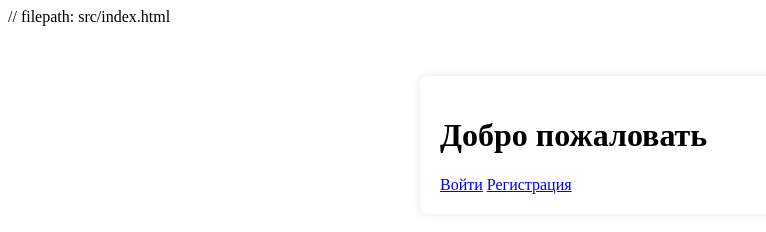
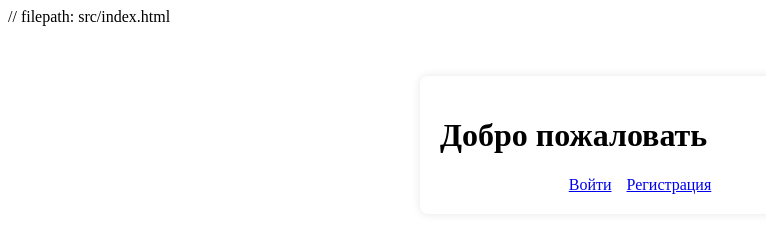
Before and after one commit to PivnoePuziko72/dashboard_brainrot, a website: page index.html in a window 1280 px wide. Shown: the whole page, without its empty margins (0-766 px from the left). Drawn offline with Linux system fonts and the light colour scheme; files that its build step writes are made by us from their sources.

Commit message:
nextdoor

```diff
--- a/src/pages/index.html
+++ b/index.html
@@ -11,8 +11,8 @@
     <div class="auth-container">
         <h1>Добро пожаловать</h1>
         <div class="buttons">
-            <a href="login.html">Войти</a>
-            <a href="register.html">Регистрация</a>
+            <a href="src/pages/login.html">Войти</a>
+            <a href="src/pages/register.html">Регистрация</a>
         </div>
     </div>
 </body>
--- a/src/css/style.css
+++ b/src/css/style.css
@@ -18,15 +18,22 @@ input {
     border-radius: 4px;
 }
 
-button {
-    padding: 10px;
+.buttons {
+    display: flex;
+    gap: 15px;
+    justify-content: center;
+    margin-top: 20px;
+}
+
+.btn {
+    padding: 10px 20px;
     background: #007bff;
     color: white;
-    border: none;
+    text-decoration: none;
     border-radius: 4px;
-    cursor: pointer;
+    transition: background 0.3s;
 }
 
-button:hover {
+.btn:hover {
     background: #0056b3;
 }
```
